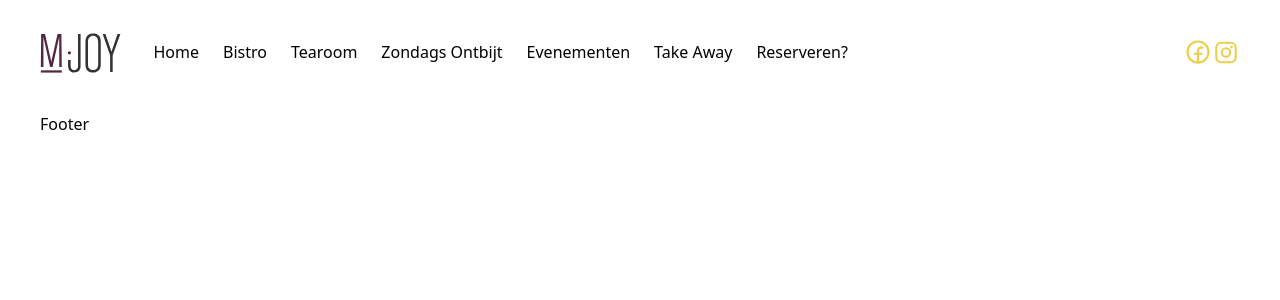
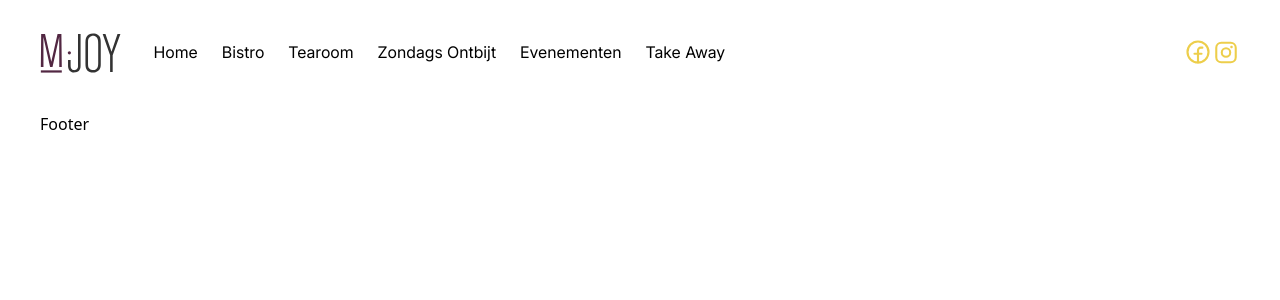
Before and after one commit to Berthje/mjoy, a Next.js app: page / in a window 1280 px wide. Shown: the top 300 px of the page. Built offline with nearby package versions, Linux system fonts and the light colour scheme.

Commit message:
Refactor Navbar component layout, update font imports, and add "Reserveren?" link

```diff
--- a/components/Navbar/Navbar.tsx
+++ b/components/Navbar/Navbar.tsx
@@ -15,7 +15,7 @@ const Navbar = () => {
     return (
         <header>
             <nav>
-                <div className="w-full h-20">
+                <div className="w-full h-20 font-inter">
                     <div className="w-full flex justify-between items-center">
                         <div className="w-full flex items-center justify-between md:justify-start">
                             <Image
@@ -117,22 +117,23 @@ const Navbar = () => {
                             </div>
                             <ul className="text-secondary space-y-1 font-helvetica font-semibold uppercase text-[3rem] tracking-wide">
                                 {navData.navItems.map((item) => {
-                                    const commonClasses = "cursor-pointer ease-in-out duration-150 hover:opacity-75 hover:tracking-wider";
-                                    const itemClasses =
-                                        item.name.toLowerCase().startsWith("reserveren")
-                                            ? `text-white ${commonClasses}`
-                                            : commonClasses;
                                     return (
                                         <li key={item.name}>
                                             <Link
                                                 href="/"
-                                                className={itemClasses}
+                                                className="cursor-pointer ease-in-out duration-150 hover:opacity-75 hover:tracking-wider"
                                             >
                                                 {item.name}
                                             </Link>
                                         </li>
                                     );
                                 })}
+
+                                <li>
+                                    <Link href="#reserveren" className="cursor-pointer text-white ease-in-out duration-150 hover:opacity-75 hover:tracking-wider">
+                                    Reserveren?
+                                    </Link>
+                                </li>
                             </ul>
                             <ul className="flex space-x-4 items-center mt-auto">
                                 <li className="cursor-pointer hover:opacity-75">
--- a/data/data.json
+++ b/data/data.json
@@ -5,7 +5,6 @@
         { "name": "Tearoom", "link": "#tearoom" },
         { "name": "Zondags Ontbijt", "link": "#zondagsontbijt" },
         { "name": "Evenementen", "link": "#evenementen" },
-        { "name": "Take Away", "link": "#takeaway" },
-        { "name": "Reserveren?", "link": "#reserveren" }
+        { "name": "Take Away", "link": "#takeaway" }
     ]
 }
```
